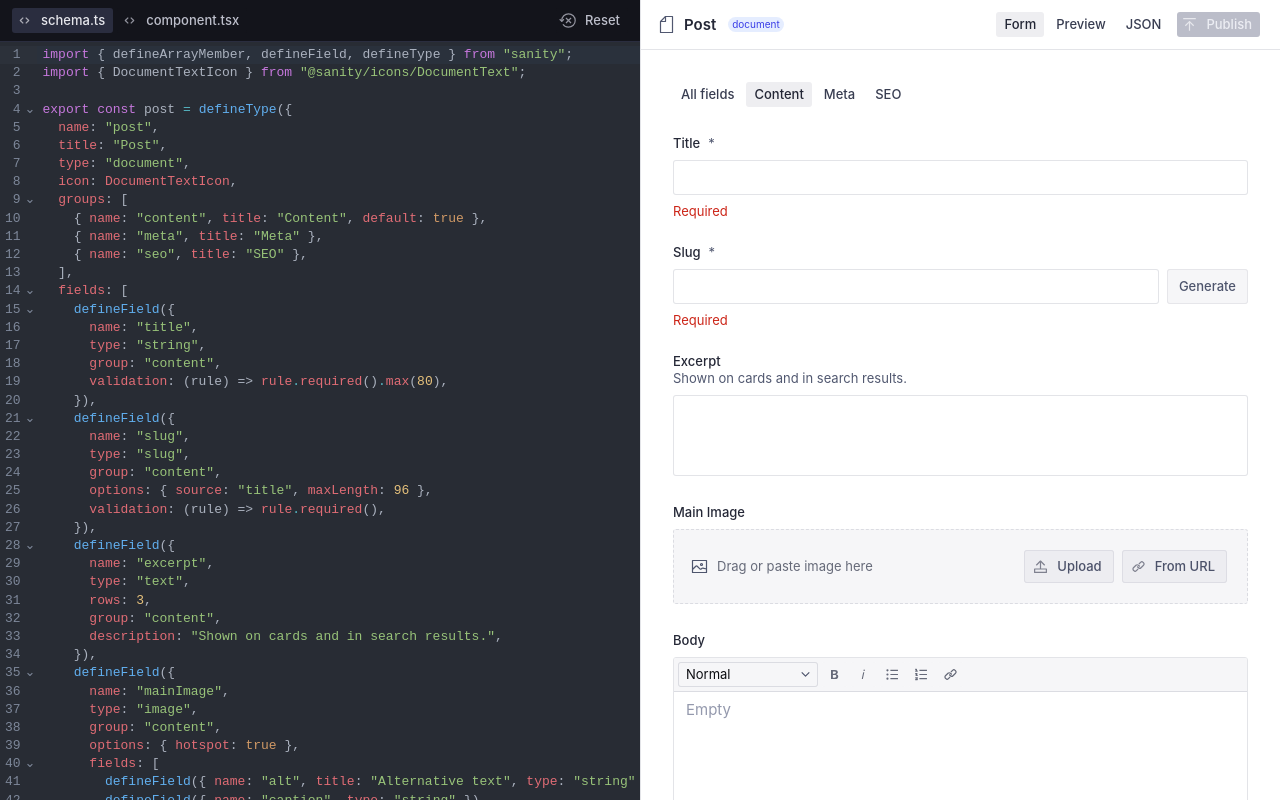
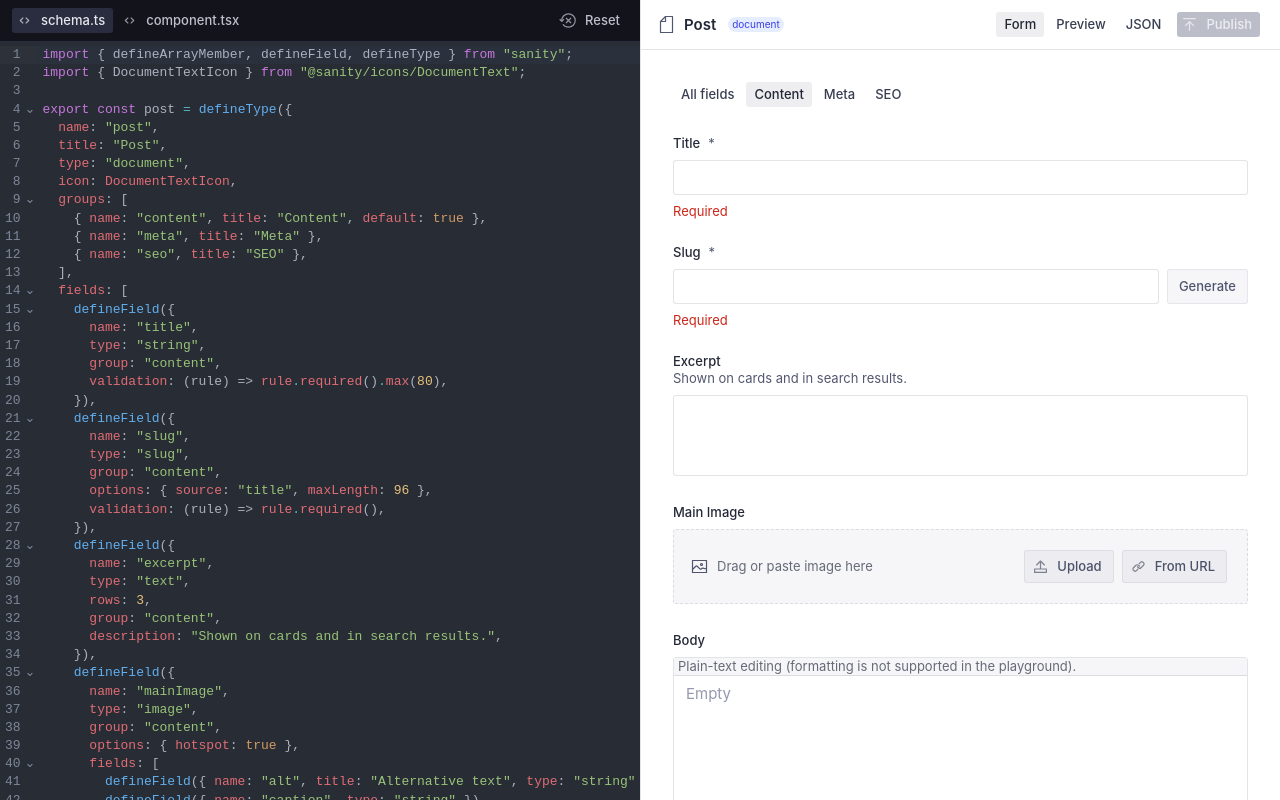
Before and after one commit to leandroBarbosaFR/sanity-playground, a Next.js app: page /playground in a window 1280 px wide. Shown: the top 800 px of the page. Built offline with nearby package versions, Linux system fonts and the light colour scheme.

Commit message:
Remove inactive Portable Text controls and label simplified editor

```diff
--- a/components/playground/schema-form.tsx
+++ b/components/playground/schema-form.tsx
@@ -273,20 +273,7 @@ function PortableTextInput({ field, value, onChange }: { field: FieldDef; value:
     <Card border radius={2} overflow="hidden">
       <Card borderBottom padding={1} tone="transparent">
         <Flex gap={1} align="center" wrap="wrap">
-          <Box style={{ width: 140 }}>
-            <Select fontSize={1} padding={2} defaultValue={styles[0]?.value}>
-              {styles.map((s) => (
-                <option key={s.value} value={s.value}>
-                  {s.title}
-                </option>
-              ))}
-            </Select>
-          </Box>
-          <Button mode="bleed" icon={BoldIcon} fontSize={1} padding={2} aria-label="Bold" />
-          <Button mode="bleed" icon={ItalicIcon} fontSize={1} padding={2} aria-label="Italic" />
-          {lists.some((l) => l.value === "bullet") && <Button mode="bleed" icon={UlistIcon} fontSize={1} padding={2} aria-label="Bullet list" />}
-          {lists.some((l) => l.value === "number") && <Button mode="bleed" icon={OlistIcon} fontSize={1} padding={2} aria-label="Numbered list" />}
-          <Button mode="bleed" icon={LinkIcon} fontSize={1} padding={2} aria-label="Link" />
+          <Text size={1} muted>Plain-text editing (formatting is not supported in the playground).</Text>
         </Flex>
       </Card>
       <TextArea
```
